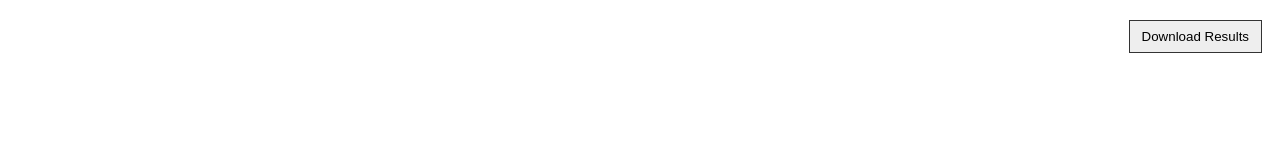
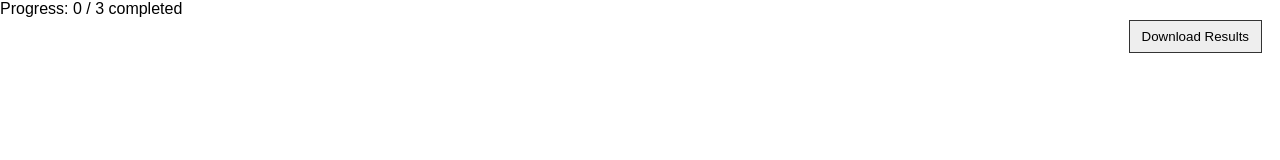
Before and after one commit to dbailey0566/city-orientation-vr, a plain HTML site: page index.html in a window 1280 px wide. Drawn offline with Linux system fonts and the light colour scheme.

Commit message:
Add progress tracker and overlay elements to HTML

```diff
--- a/index.html
+++ b/index.html
@@ -10,6 +10,7 @@
 <body>
 
 <button id="exportBtn" class="btn">Download Results</button>
+<div id="progressTracker">Progress: 0 / 3 completed</div>
 
 <div id="overlay">
   <h2 id="locationTitle"></h2>
```
